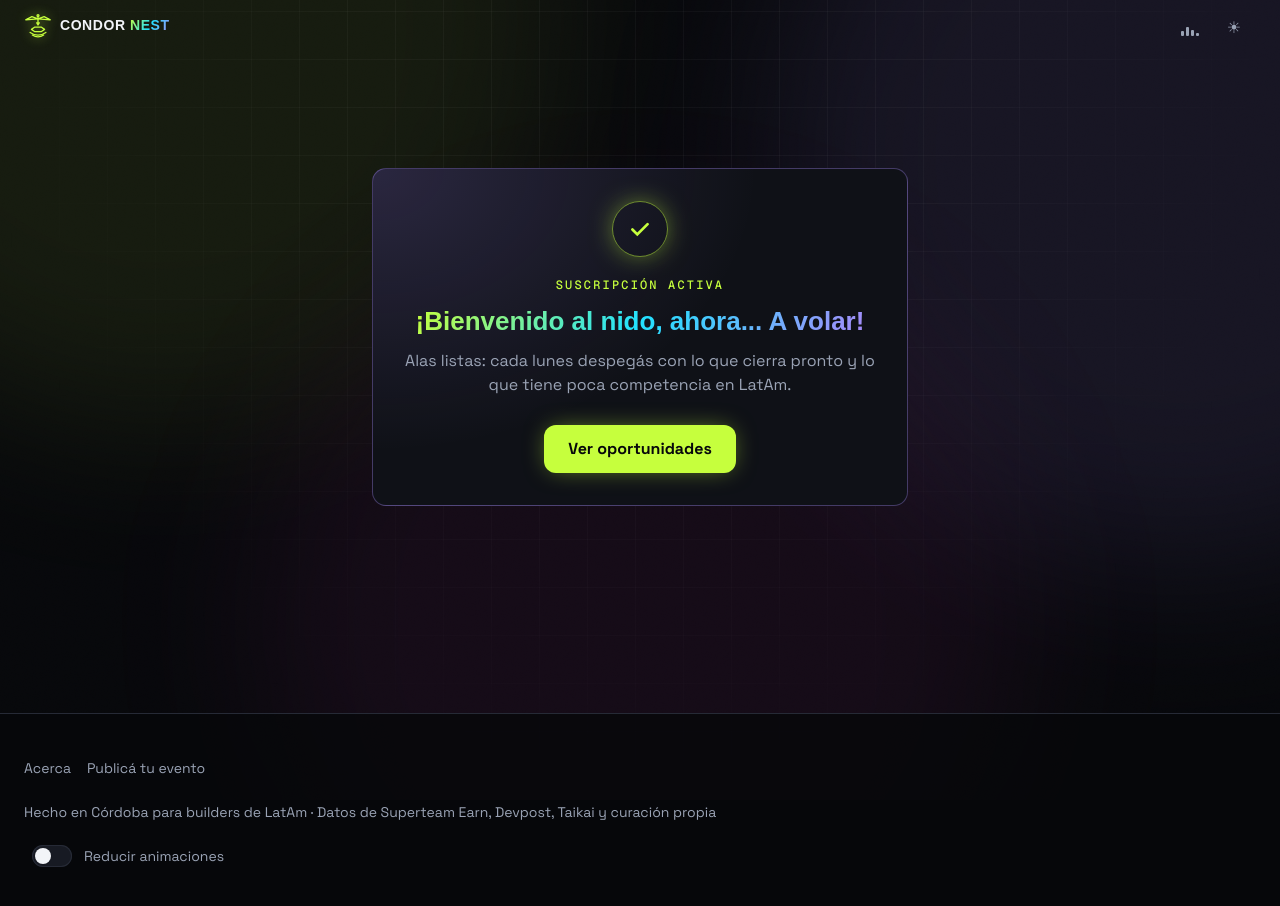
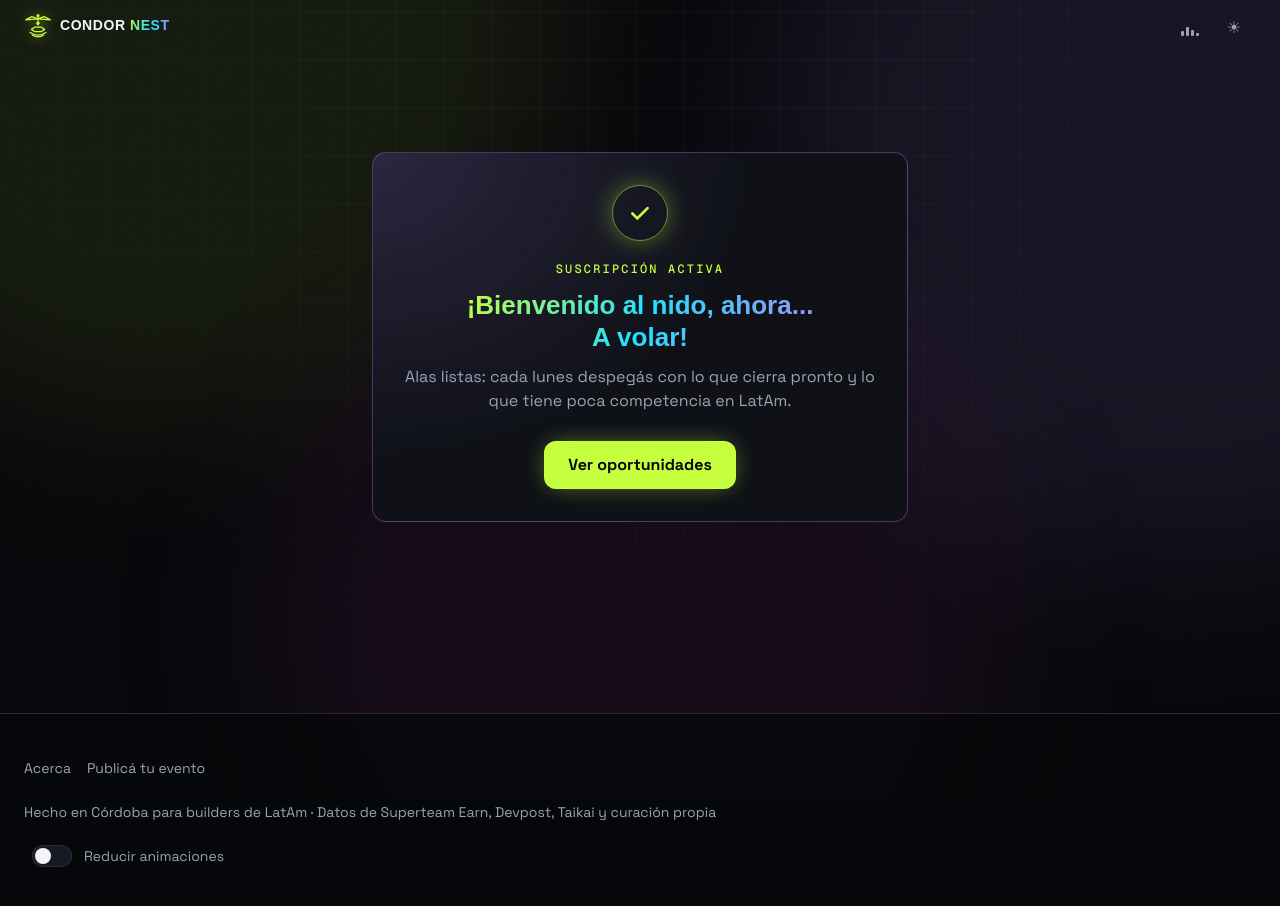
Before and after one commit to ulises-ASTRADA/condor-nest, a Next.js app: page /newsletter/confirmado in a window 1280 px wide. Shown: the top 906 px of the page. Built offline with nearby package versions, Linux system fonts and the light colour scheme; no server answers; a web font is replaced by a local one.

Commit message:
fix(newsletter): título de confirmación en dos líneas + aviso de spam en el éxito

```diff
--- a/app/newsletter/[estado]/page.tsx
+++ b/app/newsletter/[estado]/page.tsx
@@ -3,7 +3,7 @@ import { notFound } from 'next/navigation';
 import type { Metadata } from 'next';
 export const metadata: Metadata = { title: 'Newsletter · Condor Nest', robots: { index: false, follow: false } };
 const COPY: Record<string, { k: string; t: string; d: string; ok: boolean }> = {
-  confirmado: { k: 'SUSCRIPCIÓN ACTIVA', t: '¡Bienvenido al nido, ahora... A volar!', d: 'Alas listas: cada lunes despegás con lo que cierra pronto y lo que tiene poca competencia en LatAm.', ok: true },
+  confirmado: { k: 'SUSCRIPCIÓN ACTIVA', t: '¡Bienvenido al nido, ahora...\nA volar!', d: 'Alas listas: cada lunes despegás con lo que cierra pronto y lo que tiene poca competencia en LatAm.', ok: true },
   baja: { k: 'BAJA CONFIRMADA', t: 'Te diste de baja', d: 'No te vamos a escribir más. Si cambiás de idea, te podés volver a suscribir desde el inicio.', ok: true },
   invalido: { k: 'LINK INVÁLIDO', t: 'Este link no funciona', d: 'Puede que haya vencido (dura 48 horas) o que ya lo hayas usado. Suscribite de nuevo y te mandamos uno nuevo.', ok: false },
   error: { k: 'ALGO FALLÓ', t: 'No pudimos procesarlo', d: 'Probá abrir el link de nuevo en un rato.', ok: false },
@@ -18,7 +18,7 @@ export default async function Page({ params }: { params: Promise<{ estado: strin
           <svg width="26" height="26" viewBox="0 0 24 24" aria-hidden="true"><path d={c.ok ? 'M5 12.5l4.5 4.5L19 7.5' : 'M7 7l10 10M17 7L7 17'} fill="none" stroke="currentColor" strokeWidth="2.5" strokeLinecap="round" /></svg>
         </div>
         <p className="font-mono text-xs tracking-[.18em] text-lime">{c.k}</p>
-        <h1 className="mt-3 font-display text-2xl font-semibold"><span className={c.ok ? 'text-gradient' : ''}>{c.t}</span></h1>
+        <h1 className="mt-3 font-display text-2xl font-semibold"><span className={c.ok ? 'inline-block text-gradient [-webkit-box-decoration-break:clone] [box-decoration-break:clone]' : ''}>{c.t.includes('\n') ? c.t.split('\n').map((l, i) => <span key={i} className={i ? 'block whitespace-nowrap' : 'block'}>{l}</span>) : c.t}</span></h1>
         <p className="mt-3 text-fg-muted">{c.d}</p>
         <Link href="/" className="btn-sweep mt-7 inline-grid h-12 place-items-center rounded-[12px] bg-lime px-6 font-bold text-primary-fg shadow-[0_0_24px_-6px_rgb(var(--lime)/.6)]">Ver oportunidades</Link>
       </section>
--- a/components/Newsletter.tsx
+++ b/components/Newsletter.tsx
@@ -55,6 +55,7 @@ export function Newsletter({ variant = 'inline' }: { variant?: 'inline' | 'compa
               <m.span className={st === 'success' ? 'text-gradient' : ''} initial={still ? false : { clipPath: 'inset(0 100% 0 0)' }} animate={{ clipPath: 'inset(0 0% 0 0)' }} transition={{ duration: 0.6, delay: 0.2 }}>{MSG[st]}</m.span>
             </p>
           )}
+          {st === 'success' && <m.p initial={still ? false : { opacity: 0 }} animate={{ opacity: 1 }} transition={{ delay: 0.5 }} className="mt-1 pl-[30px] text-xs text-fg-muted">¿No lo ves? Revisá la carpeta de spam.</m.p>}
           {err && <m.p initial={{ opacity: 0 }} animate={{ opacity: 1 }} className="text-danger">{MSG[st]}</m.p>}
         </div>
         {variant !== 'compact' && !mini && <p className="mt-2.5 text-xs text-fg-muted">Podés darte de baja cuando quieras.</p>}
```
